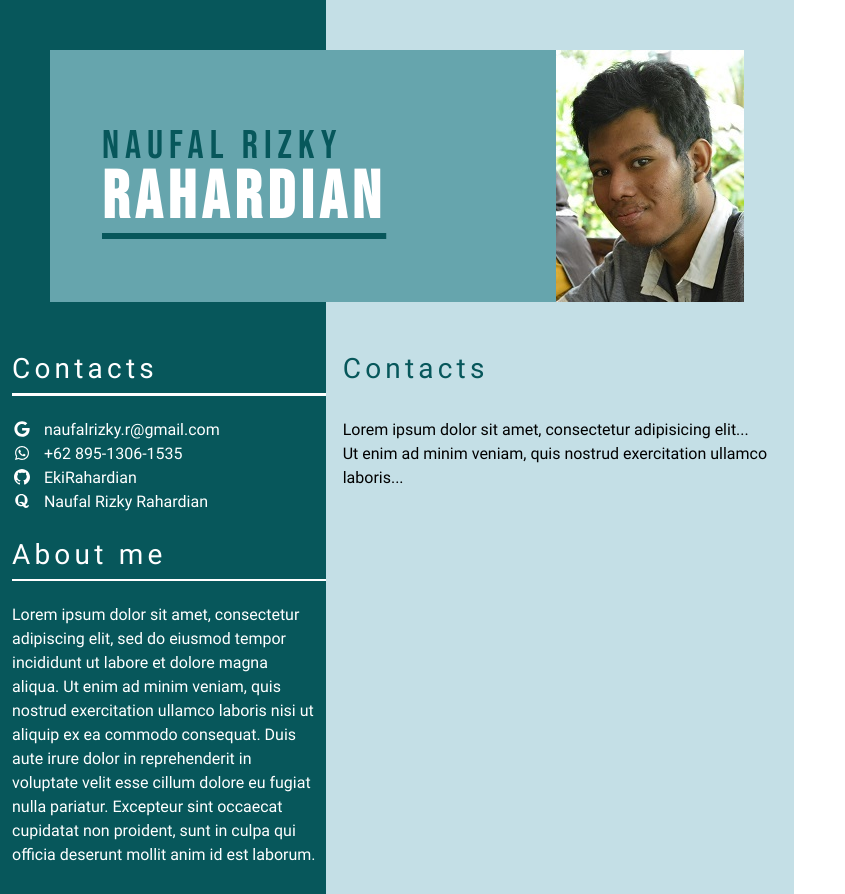
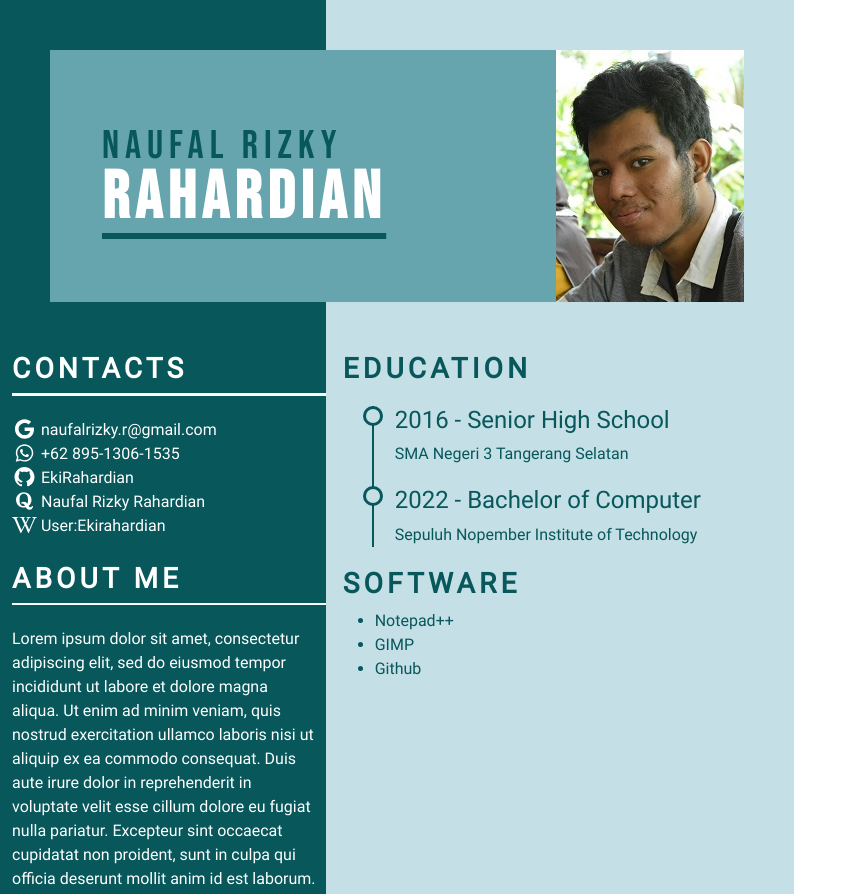
Before and after one commit to EkiRahardian/CV, a plain HTML site: page index.html in a window 1280 px wide. Shown: the top 894 px of the page, without its empty margins (0-845 px from the left). Drawn offline with Linux system fonts and the light colour scheme.

Commit message:
Update index.html

```diff
--- a/index.html
+++ b/index.html
@@ -1,5 +1,5 @@
 <!doctype html>
-<html lang="id">
+<html lang="en">
 	<head>
 		<link rel="stylesheet" href="./bootstrap/css/bootstrap.min.css" type='text/css'>
 		<link rel="stylesheet" href="./googlefonts/css/font.css" type='text/css'>
@@ -19,14 +19,10 @@
 				font-family: Roboto;
 				background: linear-gradient(to right, var(--warnaGelap) 41%, var(--warnaTerang) 0%);
 			}
-			.underline-putih, .warnaGelap {
+			.underline-putih {
 				position: relative;
-				letter-spacing: 0.15em;
 			}
-			.warnaGelap {
-				 color: var(--warnaGelap);
-			}
-			.underline-putih::after {
+			.underline-putih:after {
 				display: block;
 				content: '\a';
 				width: 313.5px;
@@ -36,15 +32,57 @@
 				bottom: -10px;
 				left: 0;
 			}
+			h3 {
+				letter-spacing: 0.15em;
+				font-weight: bold;
+			}
+			ul.timeline {
+				list-style-type: none;
+				position: relative;
+			}
+			ul.timeline:before {
+				content: ' ';
+				background: var(--warnaGelap);
+				display: inline-block;
+				position: absolute;
+				left: 29px;
+				width: 2px;
+				height: 100%;
+				z-index: 400;
+			}
+			ul.timeline > li {
+				margin: 20px 0;
+				padding-left: 20px;
+			}
+			ul.timeline > li:before {
+				content: '';
+				background: var(--warnaTerang);
+				display: inline-block;
+				position: absolute;
+				border-radius: 50%;
+				border: 3px solid var(--warnaGelap);
+				left: 20px;
+				width: 20px;
+				height: 20px;
+				z-index: 400;
+			}
+			.timeline-subtitle:before {
+				content: attr(year) ' - ';
+			}
+			.icon {
+				display: inline-block;
+				width:1.25em;
+				text-align:center;
+			}
 		</style>
 		<script>
-			let color = [
-				["#07575b", "#66a5ad", "#c4dfe6"], // BiruHijau
-				["#562270", "#9966cc", "#c9a0dc"], // Ungu
-				["#03045e", "#0077b6", "#00b4d8"], // Biru
-			];
 			let index = 1;
 			const setColor = function () {
+				let color = [
+					["#07575b", "#66a5ad", "#c4dfe6"], // Hijau
+					["#562270", "#9966cc", "#c9a0dc"], // Ungu
+					["#03045e", "#0077b6", "#00b4d8"], // Biru
+				];
 				const root = document.querySelector(':root');
 				colorSelect = color[index];
 				index += 1;
@@ -58,68 +96,91 @@
 			};
 		</script>
 	</head>
-	<body class="text-white">
+	<body>
 		<div class="row align-items-center" style="background-color: var(--warnaMenengah); margin: 50px 50px 50px 50px;">
 			<div class="col-sm-7">
 				<h1 style="font-family: Bebas Neue;line-height: 130%; letter-spacing: 0.15em; margin: 40px;">
 					<span style="font-size: 30pt; font-weight: 400; color: var(--warnaGelap);">Naufal Rizky</span>
-					<span style="font-size: 50pt; font-weight: 900; text-decoration: underline; text-underline-offset: 15px; text-decoration-color: var(--warnaGelap);">Rahardian</span>
+					<span class="text-white" style="font-size: 50pt; font-weight: 900; text-decoration: underline; text-underline-offset: 15px; text-decoration-color: var(--warnaGelap);">Rahardian</span>
 				</h1>
 			</div>
 			<div class="col-sm-5 d-flex justify-content-end g-0">
-				<img src="./assets/portrait.jpg">
+				<a class="text-white text-decoration-none" href="javascript:void(0);" onclick="setColor();"><img src="./assets/portrait.jpg"></a>
 			</div>
 		</div>
 		<div class="row text-right" style="margin: 0px;">
-			<div class="col-sm-5">
+			<div class="col-sm-5 text-white">
 				<div>
-					<h3 class="underline-putih">Contacts</h3>
+					<h3 class="underline-putih">CONTACTS</h3>
 				</div>
 				&emsp;
 				<div>
 					<a class="text-white text-decoration-none" target="_blank" rel="noreferrer noopener" href="mailto:naufalrizky.r@gmail.com">
-						<span class="fab fa-google"></span>
-						&nbsp;
+						<span class="fab fa-lg icon fa-google"></span>
 						<span>naufalrizky.r@gmail.com</span>
 					</a>
 				</div>
 				<div>
 					<a class="text-white text-decoration-none" target="_blank" rel="noreferrer noopener" href="https://wa.me/+6289513061535">
-						<span class="fab fa-whatsapp"></span>
-						&nbsp;
+						<span class="fab fa-lg icon fa-whatsapp"></span>
 						<span>+62 895-1306-1535</span>
 					</a>
 				</div>
 				<div>
 					<a class="text-white text-decoration-none" target="_blank" rel="noreferrer noopener" href="https://github.com/EkiRahardian">
-						<span class="fab fa-github"></span>
-						&nbsp;
+						<span class="fab fa-lg icon fa-github"></span>
 						<span>EkiRahardian</span>
 					</a>
 				</div>
 				<div>
 					<a class="text-white text-decoration-none" target="_blank" rel="noreferrer noopener" href="https://www.quora.com/profile/Naufal-Rizky-Rahardian">
-						<span class="fab fa-quora"></span>
-						&nbsp;
+						<span class="fab fa-lg icon fa-quora"></span>
 						<span>Naufal Rizky Rahardian</span>
+					</a>
+				</div>
+				<div>
+					<a class="text-white text-decoration-none" target="_blank" rel="noreferrer noopener" href="https://en.wikipedia.org/w/index.php?title=Special%3ACentralAuth/Ekirahardian">
+						<span class="fab fa-lg icon fa-wikipedia-w"></span>
+						<span>User:Ekirahardian</span>
 					</a>
 				</div>
 				<br>
 				<div>
-					<h3 class="underline-putih"><a class="text-white text-decoration-none" href="javascript:void(0);" onclick="setColor();">About me</a></h3>
+					<h3 class="underline-putih">ABOUT ME</h3>
 				</div>
 				&emsp;
 				<div>
 					Lorem ipsum dolor sit amet, consectetur adipiscing elit, sed do eiusmod tempor incididunt ut labore et dolore magna aliqua. Ut enim ad minim veniam, quis nostrud exercitation ullamco laboris nisi ut aliquip ex ea commodo consequat. Duis aute irure dolor in reprehenderit in voluptate velit esse cillum dolore eu fugiat nulla pariatur. Excepteur sint occaecat cupidatat non proident, sunt in culpa qui officia deserunt mollit anim id est laborum.
 				</div>
 			</div>
-			<div class="col-sm-7 text-black">
+			<div class="col-sm-7" style="color: var(--warnaGelap);">
 				<div>
-					<h3 class="warnaGelap">Contacts</h3>
+					<h3>EDUCATION</h3>
+					<ul class="timeline">
+						<li>
+							<h4 class="timeline-subtitle" year="2016">Senior High School</h4>
+							<span>SMA Negeri 3 Tangerang Selatan</span>
+						</li>
+						<li>
+							<h4 class="timeline-subtitle" year="2022">Bachelor of Computer	</h4>
+							<span>Sepuluh Nopember Institute of Technology</span>
+						</li>
+					</ul>
 				</div>
-				&emsp;
-				<div>Lorem ipsum dolor sit amet, consectetur adipisicing elit...</div>
-				<div>Ut enim ad minim veniam, quis nostrud exercitation ullamco laboris...</div>
+				<div>
+					<h3>SOFTWARE</h3>
+					<ul>
+						<li>
+							<span>Notepad++</span>
+						</li>
+						<li>
+							<span>GIMP</span>
+						</li>
+						<li>
+							<span>Github</span>
+						</li>
+					</ul>
+				</div>
 			</div>
 		</div>
 	</body>
```
